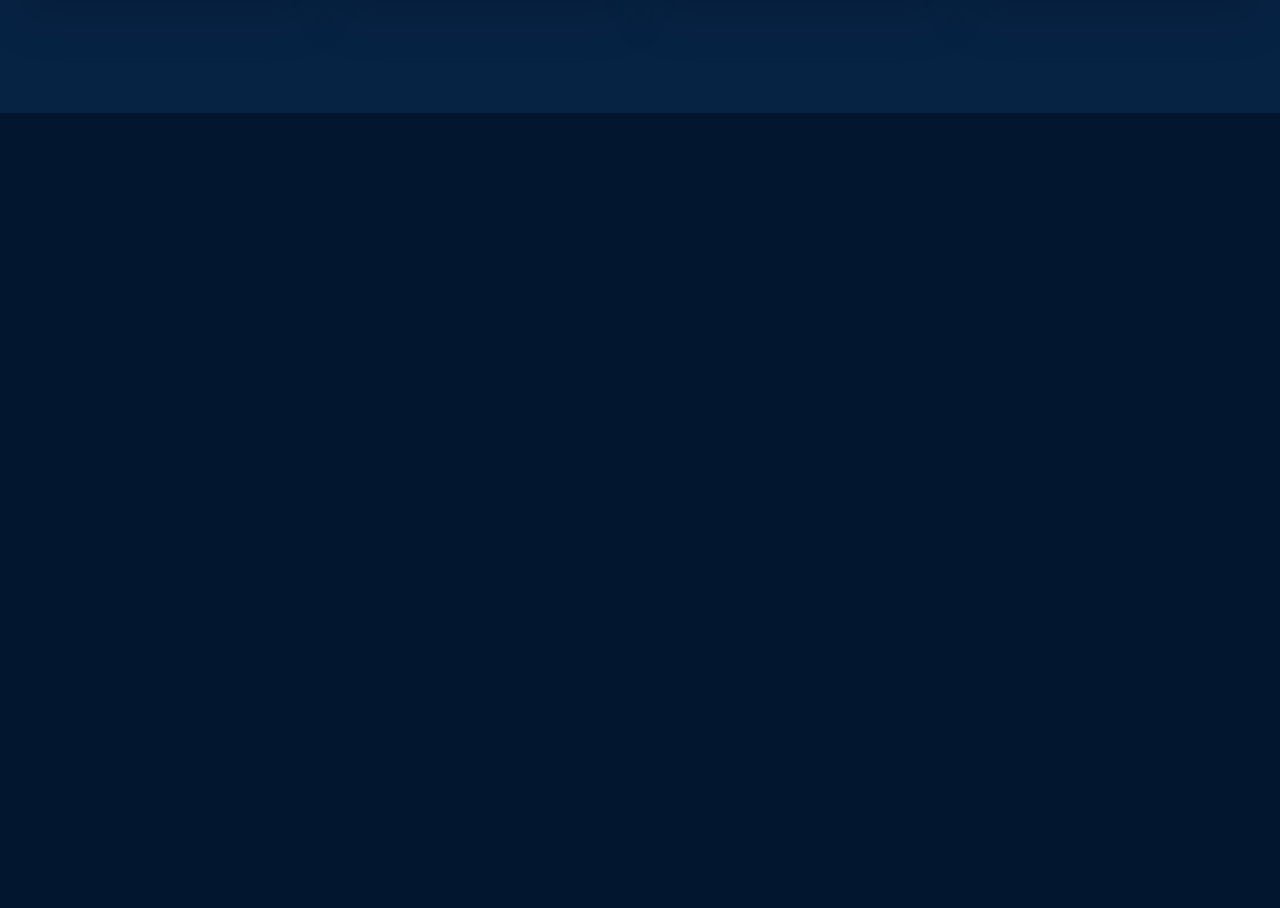
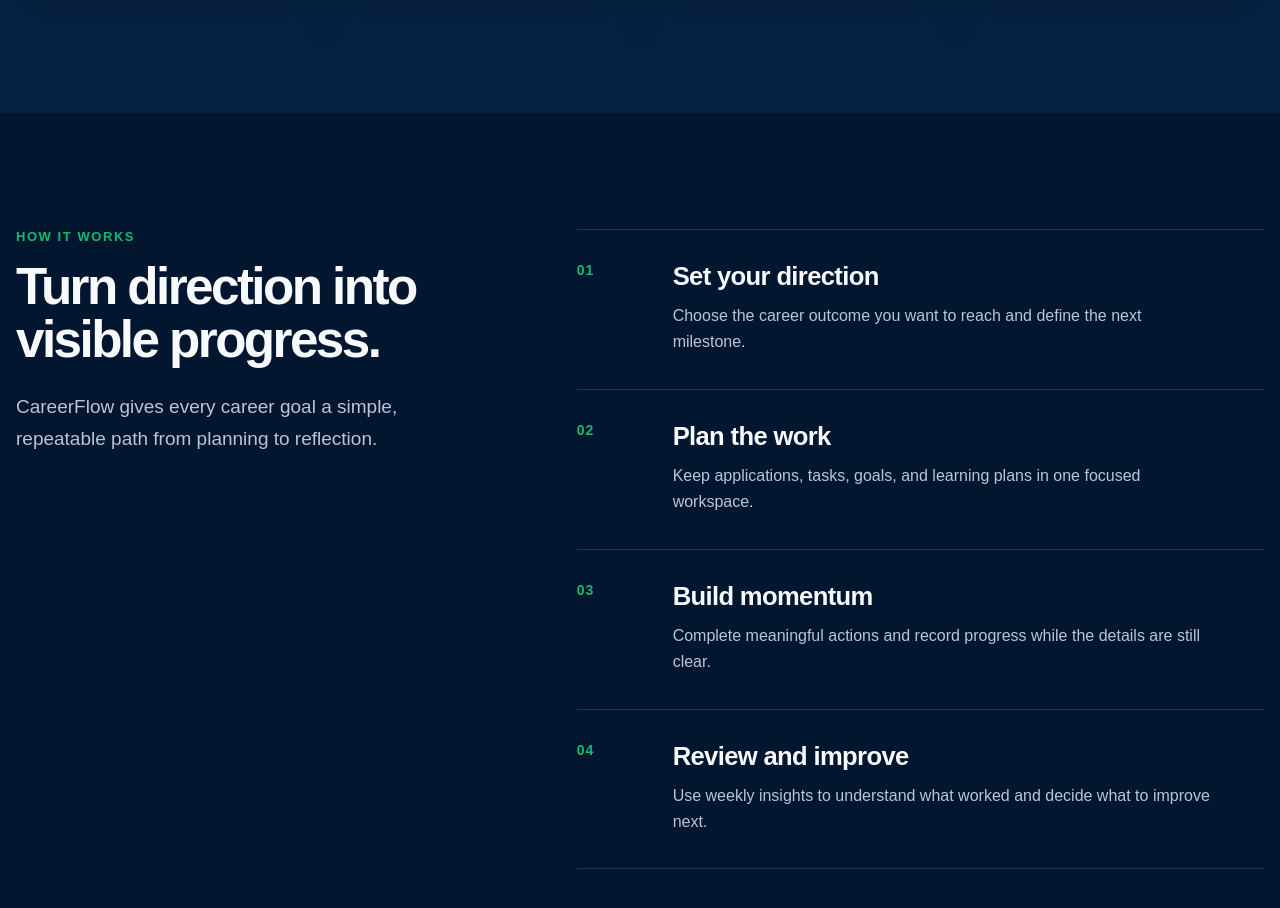
Before and after one commit to ArseniyTuranskiy/CareerFlow, a Next.js app: page / in a window 1280 px wide. Shown: the part 1358-2266 px from the top of the page. Before the commit the page ends 1471 px from the top, so only its background shows below. Built offline with nearby package versions, Linux system fonts and the light colour scheme.

Commit message:
feat: add how it works section

```diff
--- a/app/page.tsx
+++ b/app/page.tsx
@@ -1,5 +1,6 @@
 import { FeaturesSection } from "@/components/features-section/features-section";
 import { HeroSection } from "@/components/hero-section/hero-section";
+import { HowItWorksSection } from "@/components/how-it-works-section/how-it-works-section";
 import { SiteHeader } from "@/components/site-header/site-header";
 
 export default function HomePage() {
@@ -9,6 +10,7 @@
       <main>
         <HeroSection />
         <FeaturesSection />
+        <HowItWorksSection />
       </main>
     </>
   );
--- /dev/null
+++ b/components/how-it-works-section/how-it-works-section.module.css
@@ -0,0 +1,104 @@
+.section {
+  padding-block: clamp(5rem, 9vw, 7.5rem);
+  background: var(--color-navy-950);
+}
+
+.container {
+  display: grid;
+  width: min(100% - 2rem, var(--content-width));
+  margin-inline: auto;
+  grid-template-columns: minmax(0, 0.8fr) minmax(32rem, 1.2fr);
+  gap: clamp(3rem, 8vw, 8rem);
+  align-items: start;
+}
+
+.headingGroup {
+  position: sticky;
+  top: 2rem;
+  max-width: 36rem;
+}
+
+.eyebrow {
+  margin: 0 0 1rem;
+  color: var(--color-accent);
+  font-size: 0.8125rem;
+  font-weight: 800;
+  letter-spacing: 0.12em;
+  text-transform: uppercase;
+}
+
+.heading {
+  margin: 0;
+  font-size: clamp(2.25rem, 4vw, 4rem);
+  line-height: 1.05;
+  letter-spacing: -0.05em;
+  text-wrap: balance;
+}
+
+.intro {
+  margin: 1.5rem 0 0;
+  color: var(--color-text-muted);
+  font-size: clamp(1rem, 1.5vw, 1.1875rem);
+  line-height: 1.7;
+}
+
+.steps {
+  margin: 0;
+  padding: 0;
+  list-style: none;
+  counter-reset: process-step;
+}
+
+.step {
+  display: grid;
+  min-height: 10rem;
+  padding-block: 2rem;
+  border-top: 1px solid rgb(255 255 255 / 13%);
+  grid-template-columns: 4rem 1fr;
+  gap: clamp(1rem, 3vw, 2rem);
+}
+
+.step:last-child {
+  border-bottom: 1px solid rgb(255 255 255 / 13%);
+}
+
+.number {
+  color: var(--color-accent);
+  font-size: 0.875rem;
+  font-weight: 800;
+  letter-spacing: 0.08em;
+}
+
+.step h3 {
+  margin: 0;
+  font-size: clamp(1.25rem, 2vw, 1.625rem);
+  letter-spacing: -0.025em;
+}
+
+.step p {
+  max-width: 34rem;
+  margin: 0.75rem 0 0;
+  color: var(--color-text-muted);
+  line-height: 1.65;
+}
+
+@media (max-width: 56rem) {
+  .container {
+    grid-template-columns: 1fr;
+    gap: 3rem;
+  }
+
+  .headingGroup {
+    position: static;
+  }
+}
+
+@media (max-width: 38rem) {
+  .section {
+    padding-block: 4.5rem;
+  }
+
+  .step {
+    grid-template-columns: 2.5rem 1fr;
+  }
+}
--- /dev/null
+++ b/components/how-it-works-section/how-it-works-section.tsx
@@ -0,0 +1,57 @@
+import styles from "./how-it-works-section.module.css";
+
+const processSteps = [
+  {
+    description: "Choose the career outcome you want to reach and define the next milestone.",
+    title: "Set your direction",
+  },
+  {
+    description: "Keep applications, tasks, goals, and learning plans in one focused workspace.",
+    title: "Plan the work",
+  },
+  {
+    description: "Complete meaningful actions and record progress while the details are still clear.",
+    title: "Build momentum",
+  },
+  {
+    description: "Use weekly insights to understand what worked and decide what to improve next.",
+    title: "Review and improve",
+  },
+];
+
+export function HowItWorksSection() {
+  return (
+    <section
+      className={styles.section}
+      id="how-it-works"
+      aria-labelledby="how-it-works-title"
+    >
+      <div className={styles.container}>
+        <div className={styles.headingGroup}>
+          <p className={styles.eyebrow}>How it works</p>
+          <h2 className={styles.heading} id="how-it-works-title">
+            Turn direction into visible progress.
+          </h2>
+          <p className={styles.intro}>
+            CareerFlow gives every career goal a simple, repeatable path from
+            planning to reflection.
+          </p>
+        </div>
+
+        <ol className={styles.steps}>
+          {processSteps.map((step, index) => (
+            <li className={styles.step} key={step.title}>
+              <span className={styles.number} aria-hidden="true">
+                {String(index + 1).padStart(2, "0")}
+              </span>
+              <div>
+                <h3>{step.title}</h3>
+                <p>{step.description}</p>
+              </div>
+            </li>
+          ))}
+        </ol>
+      </div>
+    </section>
+  );
+}
--- a/components/site-header/site-header.tsx
+++ b/components/site-header/site-header.tsx
@@ -8,7 +8,7 @@
 const navigationItems = [
   { href: "#product", label: "Product" },
   { href: "#features", label: "Features" },
-  { href: "#roadmap", label: "Roadmap" },
+  { href: "#how-it-works", label: "How it works" },
 ];
 
 export function SiteHeader() {
```
Also changed, not shown: 4 other files (tests, documents, lock files or other folders).
